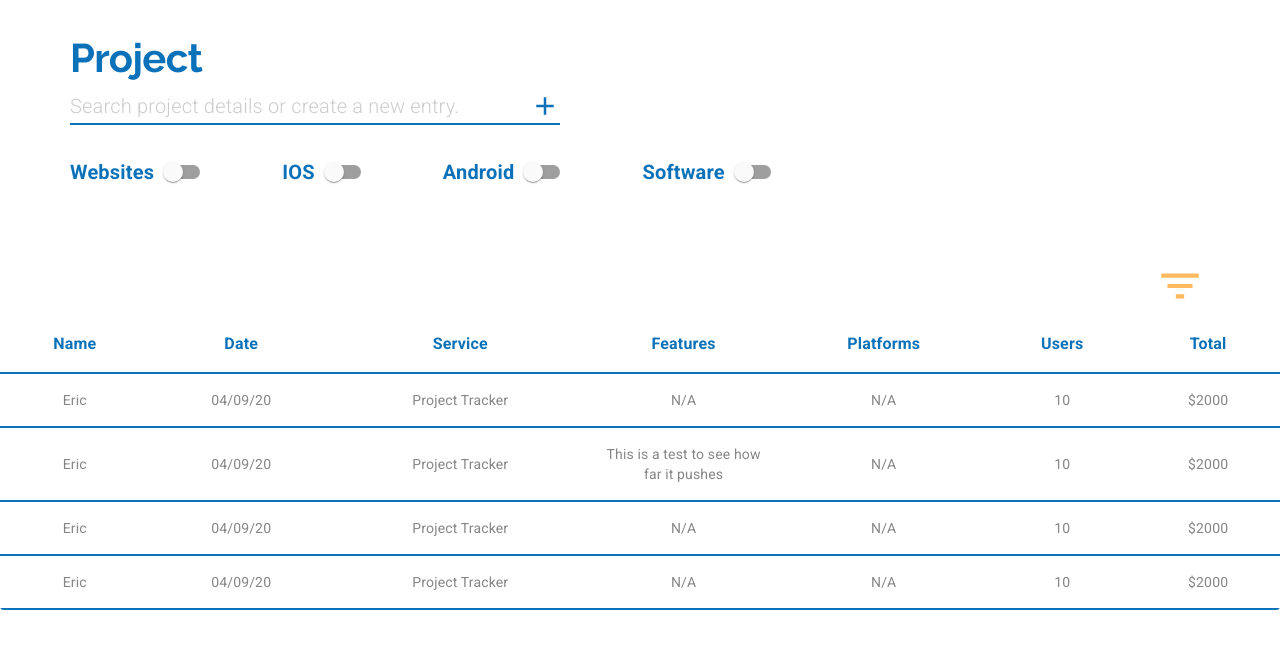
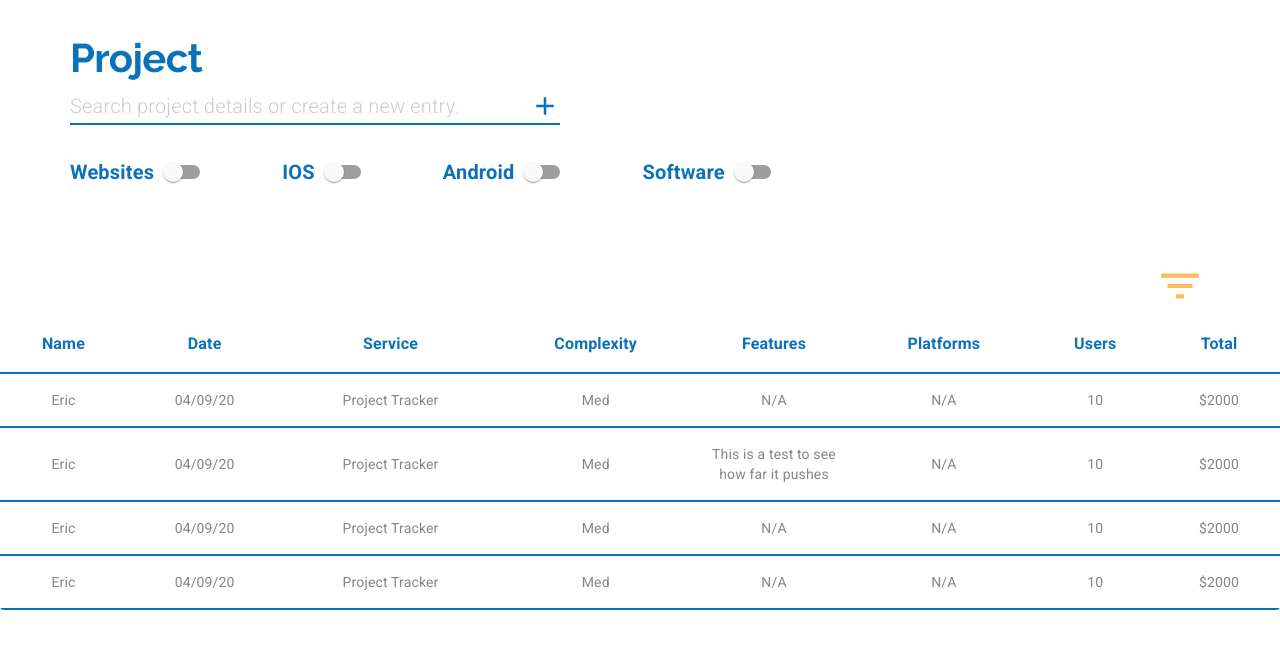
Before and after one commit to Outbounderic/project_tracker, a Next.js app in the folder nextjs/: page / in a window 1280 px wide. Shown: the top 648 px of the page. Built offline with nearby package versions, Linux system fonts and the light colour scheme.

Commit message:
added complexity back in and created radio buttons

```diff
--- a/nextjs/models/Project.js
+++ b/nextjs/models/Project.js
@@ -10,6 +10,9 @@ const ProjectSchema = new mongoose.Schema({
     type: String
   },
   service: {
+    type: String
+  },
+  complexity: {
     type: String
   },
   features: {
--- a/nextjs/pages/index.js
+++ b/nextjs/pages/index.js
@@ -20,23 +20,27 @@ import Dialog from '@material-ui/core/Dialog'
 import DialogContent from '@material-ui/core/DialogContent'
 import { MuiPickersUtilsProvider, KeyboardDatePicker } from '@material-ui/pickers'
 import DateFnsUtils from '@date-io/date-fns'
+import RadioGroup from '@material-ui/core/RadioGroup'
+import Radio from '@material-ui/core/Radio'
 
 const useStyles = makeStyles(theme => ({
-
+  service: {
+    fontWeight: 300
+  }
 }))
 
-function createData(name, date, service, features, platform, users, total) {
-  return { name, date, service, features, platform, users, total }
+function createData(name, date, service, complexity, features, platform, users, total) {
+  return { name, date, service, complexity, features, platform, users, total }
 }
 
 export default function ProjectTracker() {
   const classes = useStyles()
   const theme = useTheme()
   const [rows, setRows] = useState([
-    createData("Eric", "04/09/20", "Project Tracker", "N/A", "N/A", "10", "$2000"),
-    createData("Eric", "04/09/20", "Project Tracker", "This is a test to see how far it pushes", "N/A", "10", "$2000"),
-    createData("Eric", "04/09/20", "Project Tracker", "N/A", "N/A", "10", "$2000"),
-    createData("Eric", "04/09/20", "Project Tracker", "N/A", "N/A", "10", "$2000")
+    createData("Eric", "04/09/20", "Project Tracker", "Med", "N/A", "N/A", "10", "$2000"),
+    createData("Eric", "04/09/20", "Project Tracker", "Med", "This is a test to see how far it pushes", "N/A", "10", "$2000"),
+    createData("Eric", "04/09/20", "Project Tracker", "Med", "N/A", "N/A", "10", "$2000"),
+    createData("Eric", "04/09/20", "Project Tracker", "Med", "N/A", "N/A", "10", "$2000")
   ])
 
   const [websiteChecked, setWebsiteChecked] = useState(false)
@@ -47,6 +51,9 @@ export default function ProjectTracker() {
   const [name, setName] = useState("")
   const [date, setDate] = useState(new Date())
   const [total, setTotal] = useState("")
+  const [service, setService] = useState("")
+  const [complexity, setComplexity] = useState("")
+  const [users, setUsers] = useState("")
 
   return (
     <MuiPickersUtilsProvider utils={DateFnsUtils}>
@@ -130,6 +137,7 @@ export default function ProjectTracker() {
                   <TableCell align="center">Name</TableCell>
                   <TableCell align="center">Date</TableCell>
                   <TableCell align="center">Service</TableCell>
+                  <TableCell align="center">Complexity</TableCell>
                   <TableCell align="center">Features</TableCell>
                   <TableCell align="center">Platforms</TableCell>
                   <TableCell align="center">Users</TableCell>
@@ -142,6 +150,7 @@ export default function ProjectTracker() {
                     <TableCell align="center">{row.name}</TableCell>
                     <TableCell align="center">{row.date}</TableCell>
                     <TableCell align="center">{row.service}</TableCell>
+                    <TableCell align="center">{row.complexity}</TableCell>
                     <TableCell style={{maxWidth: "5em"}} align="center">{row.features}</TableCell>
                     <TableCell align="center">{row.platform}</TableCell>
                     <TableCell align="center">{row.users}</TableCell>
@@ -171,6 +180,42 @@ export default function ProjectTracker() {
                       value={name}
                       onChange={(event) => setName(event.target.value)} />
                   </Grid>
+                  <Grid
+                    item
+                    container
+                    direction="column"
+                    style={{marginTop: "5em"}}>
+                    <Grid item>
+                      <Typography variant="h4">Service</Typography>
+                    </Grid>
+                    <Grid item>
+                      <RadioGroup
+                        aria-label="service"
+                        name="service"
+                        value={service}
+                        onChange={event => setService(event.target.value)}
+                        >
+                        <FormControlLabel
+                          classes={{label: classes.service}}
+                          value="Website"
+                          label="Website"
+                          control={<Radio />}
+                        />
+                        <FormControlLabel
+                          classes={{label: classes.service}}
+                          value="Mobile App"
+                          label="Mobile App"
+                          control={<Radio />}
+                        />
+                        <FormControlLabel
+                          classes={{label: classes.service}}
+                          value="Custom Software"
+                          label="Custom Software"
+                          control={<Radio />}
+                        />
+                      </RadioGroup>
+                    </Grid>
+                  </Grid>
                 </Grid>
               </Grid>
               <Grid item>
@@ -181,6 +226,42 @@ export default function ProjectTracker() {
                       value={date}
                       onChange={newDate => setDate(newDate)}
                     />
+                  </Grid>
+                  <Grid
+                    item
+                    container
+                    direction="column"
+                    style={{marginTop: "5em"}}>
+                    <Grid item>
+                      <Typography variant="h4">Complexity</Typography>
+                    </Grid>
+                    <Grid item>
+                      <RadioGroup
+                        aria-label="Complexity"
+                        name="Complexity"
+                        value={service}
+                        onChange={event => setComplexity(event.target.value)}
+                        >
+                        <FormControlLabel
+                          classes={{label: classes.service}}
+                          value="Low"
+                          label="Low"
+                          control={<Radio />}
+                        />
+                        <FormControlLabel
+                          classes={{label: classes.service}}
+                          value="Med"
+                          label="Med"
+                          control={<Radio />}
+                        />
+                        <FormControlLabel
+                          classes={{label: classes.service}}
+                          value="High"
+                          label="High"
+                          control={<Radio />}
+                        />
+                      </RadioGroup>
+                    </Grid>
                   </Grid>
                 </Grid>
               </Grid>
```
